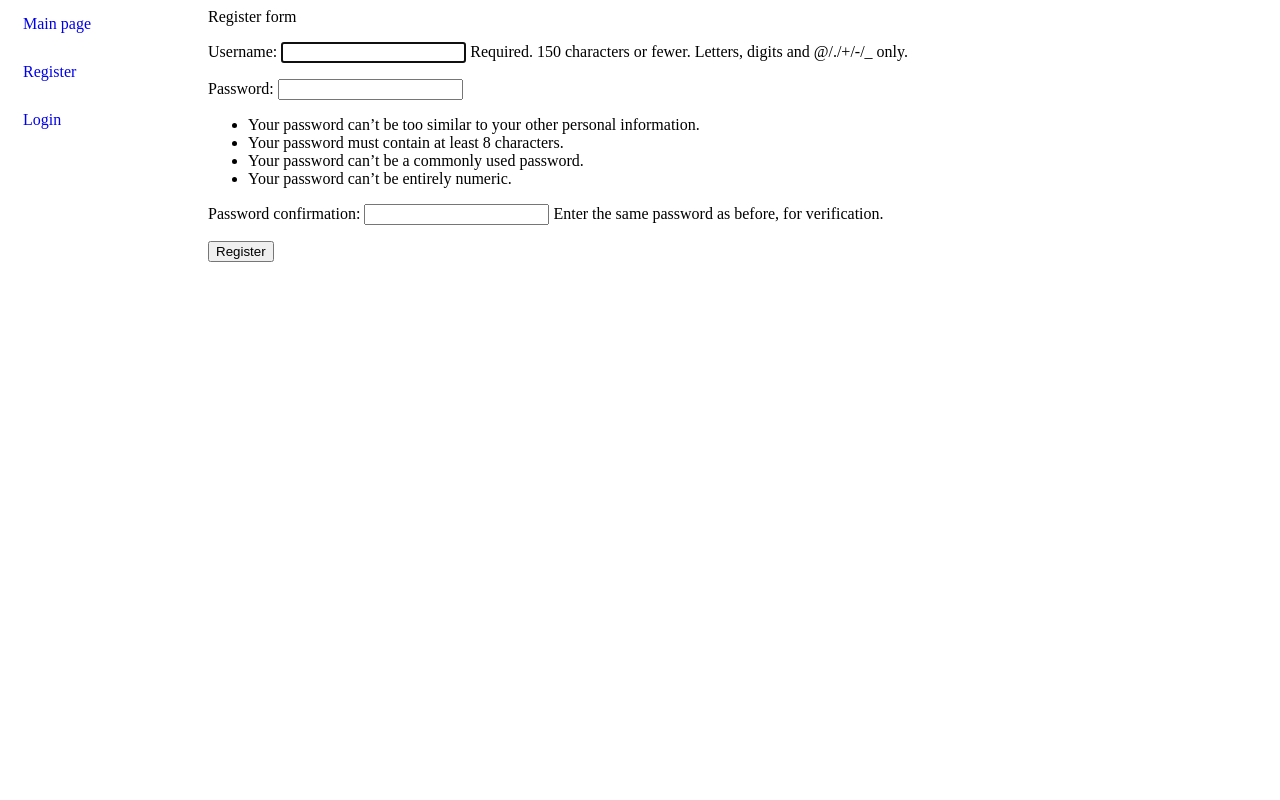
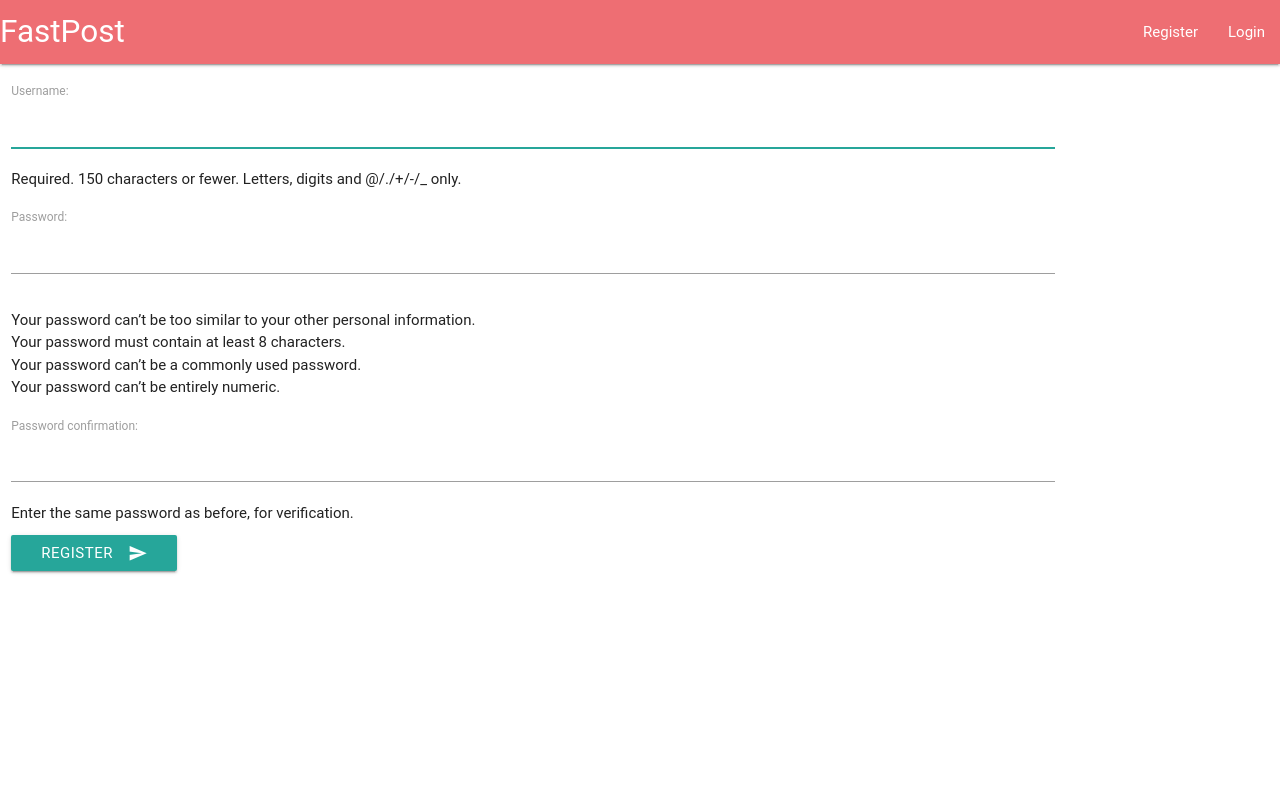
Before and after one commit to kosc/fastpost, a Django app: page /register in a window 1280 px wide. Run offline with Django 3.2, Linux system fonts and the light colour scheme; some libraries are stand-ins or nearby versions; some web fonts are replaced.

Commit message:
Add materializecss for design

```diff
--- a/main/static/css/style.css
+++ /dev/null
@@ -1,19 +0,0 @@
-nav {
-  float: left;
-  margin-right: 50px;
-  width: 200px;
-  bottom: 0px;
-  top: 0px;
-  position: absolute;
-}
-nav a {
-  padding: 15px;
-  display: block;
-  text-decoration: none;
-}
-nav a:hover {
-  background: white;
-}
-main {
-  padding-left: 200px;
-}
--- a/main/templates/main.html
+++ b/main/templates/main.html
@@ -7,23 +7,28 @@
     <meta charset="utf-8" />
     <title>{% block title %}FastPost{% endblock %}</title>
     <link rel="stylesheet" href="{% static 'css/style.css' %}" type="text/css" media="all" />
+    <link rel="stylesheet" href="https://cdnjs.cloudflare.com/ajax/libs/materialize/0.98.0/css/materialize.min.css">
+    <link href="https://fonts.googleapis.com/icon?family=Material+Icons" rel="stylesheet">
+    <script src="https://cdnjs.cloudflare.com/ajax/libs/materialize/0.98.0/js/materialize.min.js"></script>
   </head>
   <body>
-    <nav>
-      <a href="/">{% trans 'Main page' %}</a>
-      {% if user.is_authenticated %}
-      <a href="/newpost">{% trans 'New post' %}</a>
-      {% else %}
-      <a href="/register">{% trans 'Register' %}</a>
-      <a href="/login">{% trans 'Login' %}</a><br />
-      {% endif %}
-    </nav>
+    <div class="navbar-fixed">
+      <nav>
+        <div class="nav-wrapper">
+          <a href="/" class="brand-logo">FastPost</a>
+          <ul class="right hide-on-med-and-down">
+            {% if user.is_authenticated %}
+              <li><a href="/newpost">New post</a></li>
+              <li><a href="/logout">Logout</a></li>
+            {% else %}
+              <li><a href="/register">Register</a></li>
+              <li><a href="/login">Login</a></li>
+            {% endif %}
+          </ul>
+        </div>
+      </nav>
+    </div>
     <main>
-      <header>
-        {% if user.is_authenticated %}
-          {{ user.username }} (<a href="/logout">{% trans 'Logout' %}</a>)
-        {% endif %}
-      </header>
       {% block content %}
       {% endblock %}
    </main>
--- a/main/templates/register.html
+++ b/main/templates/register.html
@@ -2,12 +2,16 @@
 {% load i18n %}
 
 {% block content %}
-  Register form
-  <form action="/register" method="POST">
-    {% csrf_token %}
-    {{ form.as_p }}
-    <input type="submit" value="{% trans 'Register' %}">
-  </form>
+  <div class="row">
+    <form action="/register" method="POST" class="col s10">
+      {% csrf_token %}
+      {{ form.as_p }}
+      <button class="btn waves-effect waves-light" type="submit" name="action">
+        {% trans 'Register' %}
+        <i class="material-icons right">send</i>
+      </button>
+    </form>
+  </div>
 {% endblock %}
 
 {% comment %}
```
Also changed, not shown: main/templates/index.html (+7 -0 lines), main/templates/login.html (+10 -6 lines).
